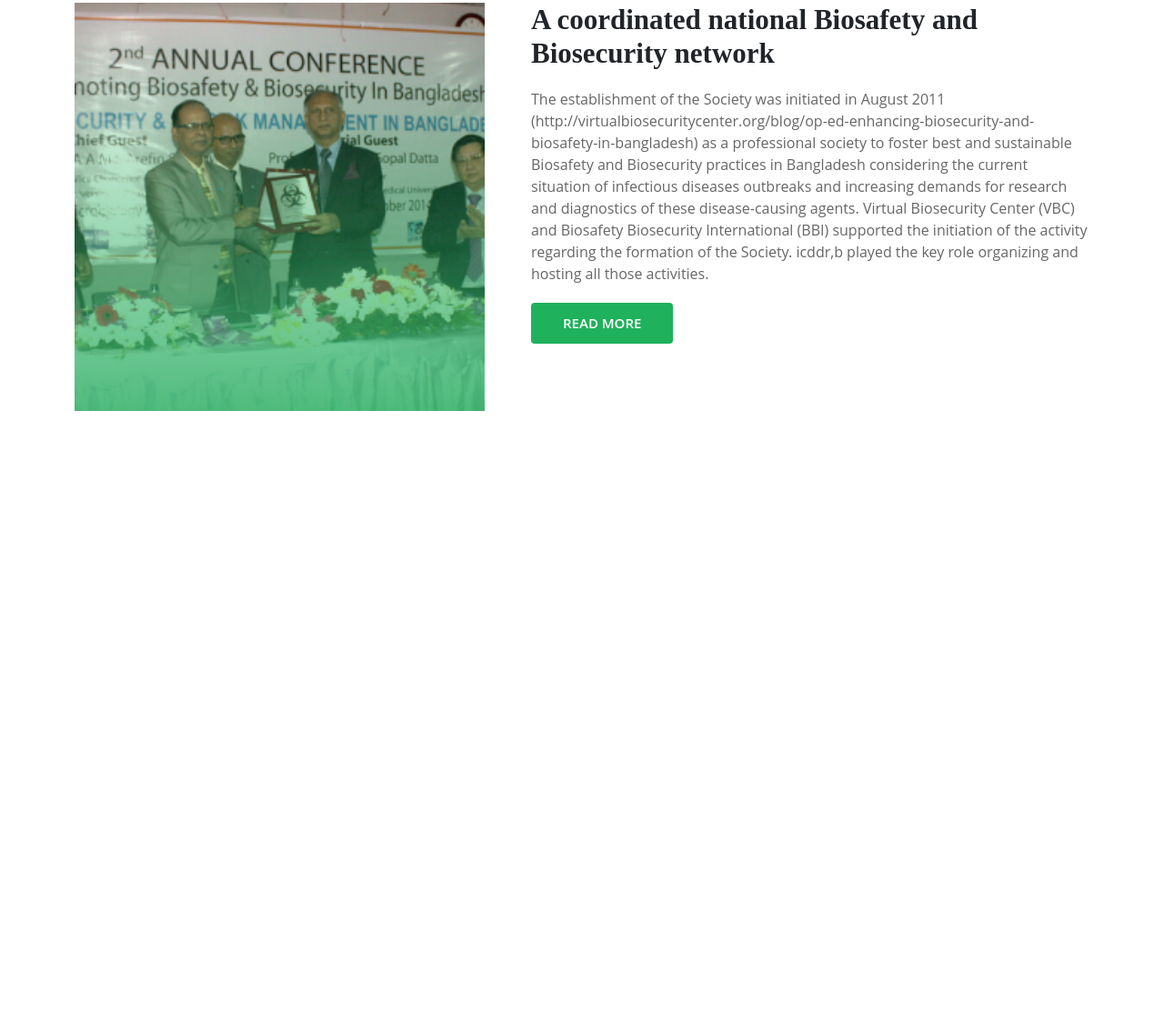
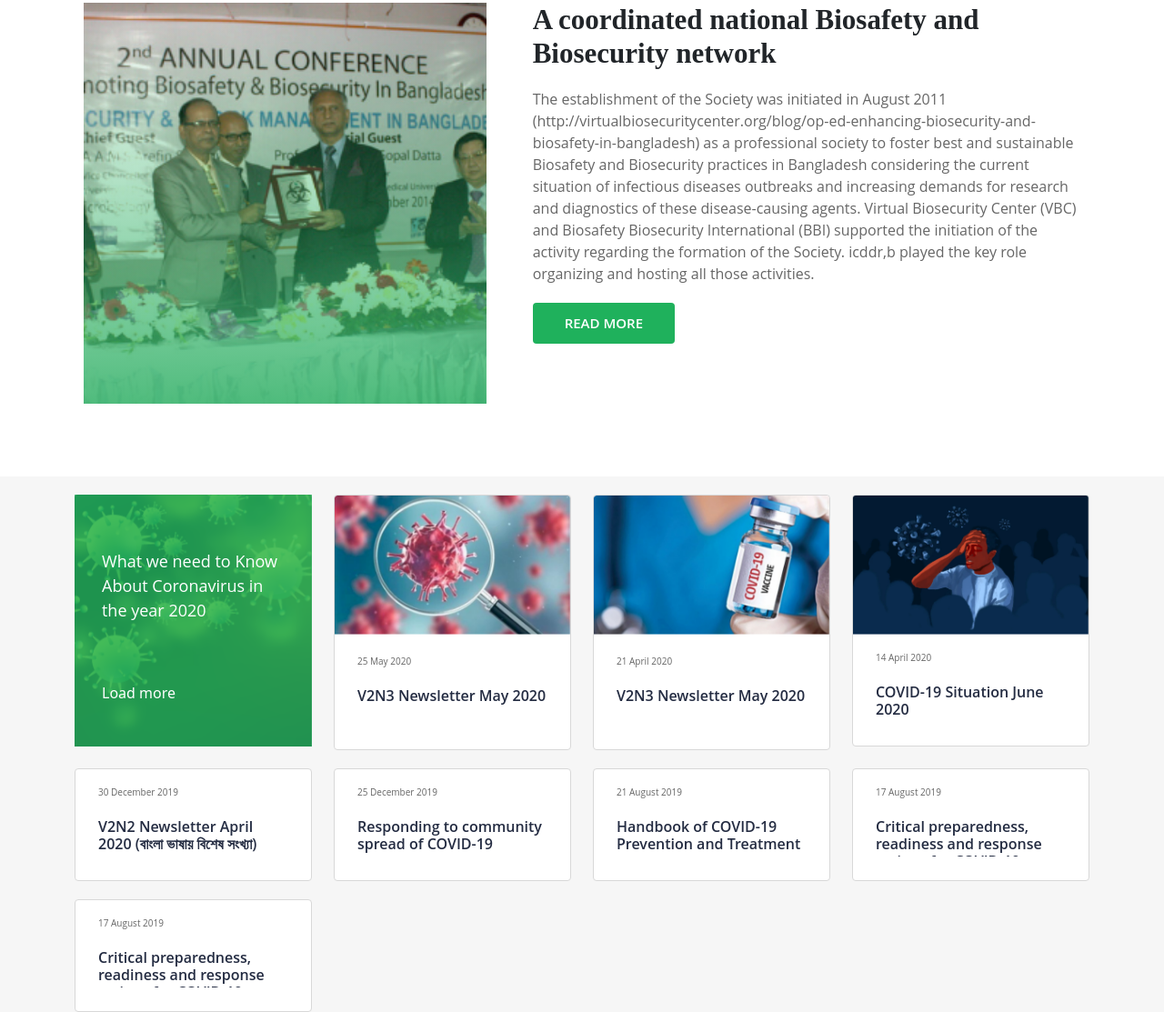
Before and after one commit to sa-sabuj/BBBS-template, a website: page index.html in a window 1280 px wide. Shown: the part 854-1967 px from the top of the page at 91% size. Before the commit the page ends 1306 px from the top, so only its background shows below. Drawn offline with nearby package versions, Linux system fonts and the light colour scheme.

Commit message:
news card section added

```diff
--- a/index.html
+++ b/index.html
@@ -240,6 +240,99 @@
             </div>
         </div>
     </section>
+    <!-- news feed area -->
+    <section class="news-feed">
+        <div class="container">
+            <div class="row">
+                <div class="col-lg-3 col-md-3 col-sm-3 col-6">
+                    <div class="first-card ">
+                        <img src="images/card.png" class="card-img-top" alt="...">
+                        <div class="first-card-body">
+                            <p class="card-text">What we need to Know
+                                About Coronavirus in the year 2020</p>
+                            <span>Load more</span>
+                        </div>
+                    </div>
+                </div>
+                <div class="col-lg-3 col-md-3 col-sm-3 col-6">
+                    <div class="card">
+                        <div class="card-img">
+                            <img src="images/card-1.png" class="card-img-top" alt="...">
+                        </div>
+                        <div class="card-body">
+                            <span class="date">25 May 2020</span>
+                            <h2>V2N3 Newsletter May 2020</h2>
+                        </div>
+                    </div>
+                </div>
+                <div class="col-lg-3 col-md-3 col-sm-3 col-6">
+                    <div class="card">
+                        <div class="card-img">
+                            <img src="images/card-2.png" class="card-img-top" alt="...">
+                        </div>
+                        <div class="card-body">
+                            <span class="date">21 April 2020</span>
+                            <h2>V2N3 Newsletter May 2020</h2>
+                        </div>
+                    </div>
+                </div>
+                <div class="col-lg-3 col-md-3 col-sm-3 col-6">
+                    <div class="card">
+                        <div class="card-ing">
+                            <img src="images/card-3.png" class="card-img-top" alt="...">
+                        </div>
+                        <div class="card-body">
+                            <span class="date">14 April 2020</span>
+                            <h2>COVID-19 Situation June 2020</h2>
+                        </div>
+                    </div>
+                </div>
+                <div class="col-lg-3 col-md-3 col-sm-3 col-6">
+                    <div class="card">
+                        <div class="card-body">
+                            <span class="date">30 December 2019</span>
+                            <h2>V2N2 Newsletter April 2020 (বাংলা ভাষায় বিশেষ সংখ্যা)</h2>
+                        </div>
+                    </div>
+                </div>
+                <div class="col-lg-3 col-md-3 col-sm-3 col-6">
+                    <div class="card">
+                        <div class="card-body">
+                            <span class="date">25 December 2019</span>
+                            <h2>Responding to community spread of COVID-19</h2>
+                        </div>
+                    </div>
+                </div>
+                <div class="col-lg-3 col-md-3 col-sm-3 col-6">
+                    <div class="card">
+                        <div class="card-body">
+                            <span class="date">21 August 2019</span>
+                            <h2>Handbook of COVID-19 Prevention and Treatment</h2>
+
+                        </div>
+                    </div>
+                </div>
+                <div class="col-lg-3 col-md-3 col-sm-3 col-6">
+                    <div class="card">
+                        <div class="card-body">
+                            <span class="date">17 August 2019</span>
+                            <h2>Critical preparedness, readiness and response actions for COVID-19</h2>
+                        </div>
+                    </div>
+                </div>
+                <div class="col-lg-3 col-md-3 col-sm-3 col-6">
+                    <div class="card">
+                        <div class="card-body">
+                            <span class="date">17 August 2019</span>
+                            <h2>Critical preparedness, readiness and response actions for COVID-19</h2>
+                        </div>
+                    </div>
+                </div>
+            </div>
+
+        </div>
+        </div>
+    </section>
 
 
     <!-- bootstrap scripts -->
--- a/style.css
+++ b/style.css
@@ -163,7 +163,7 @@ header .contact p{
 /* who we are */
 
 .who-we-are{
-    margin-top: 80px;
+    margin: 80px;
 }
 
 .who-we-are-img{
@@ -197,3 +197,79 @@ header .contact p{
     color: #666666;
     margin: 20px 0;
 }
+/* news-feed area */
+
+.news-feed{
+    background: #F6F6F6;
+}
+
+.news-feed .first-card{
+    position: relative;
+    margin-top: 20px;
+}
+.news-feed .first-card>img{
+   width: 100%;
+}
+.first-card-body{
+    position: absolute;
+    top: 0;
+    left: 0;
+    display: block;
+    color:#F6F6F6;
+    width: 100%;
+    height: 100%;
+    background: #27ae60bf;
+    color: #fff;
+    padding: 60px 30px;
+
+}
+.first-card-body p{
+    font-size: 18px;
+    font-weight: 400;
+    margin-bottom: 65px;
+    font-family: 'Open Sans', sans-serif;
+
+}
+.first-card-body span{
+    font-size: 16px;
+    display: flex;
+
+
+}
+.card{
+    border: 1px solid #D8D8D8;
+    margin-top: 20px;
+
+}
+.card-img{
+    overflow: hidden;
+    width: auto;
+    height: 157px;
+}
+.card .card-img img{
+    width: 100%;
+}
+.card .card-body{
+    padding: 18px 25px;
+    height: 122px;
+    overflow: hidden;
+
+}
+.card .card-body .date{
+    font-size: 10px;
+    margin-bottom: 21px;
+    display: block;
+    font-family: 'Open Sans', sans-serif;
+    color: #666666;
+
+}
+.card .card-body h2{
+    font-size: 16px;
+    font-weight: 600;
+    font-family: 'Open Sans', sans-serif;
+    color: #242C42;
+    height: 42px;
+    overflow: hidden;
+
+
+}
```
